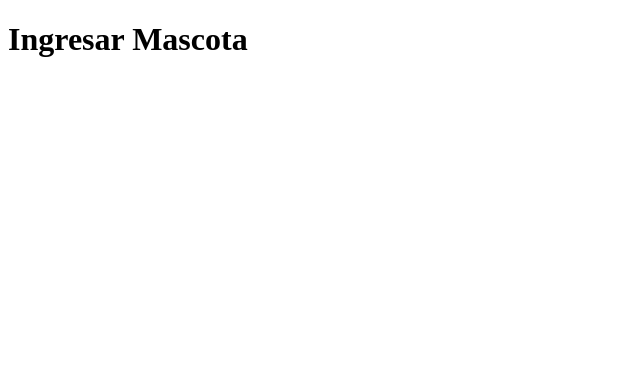
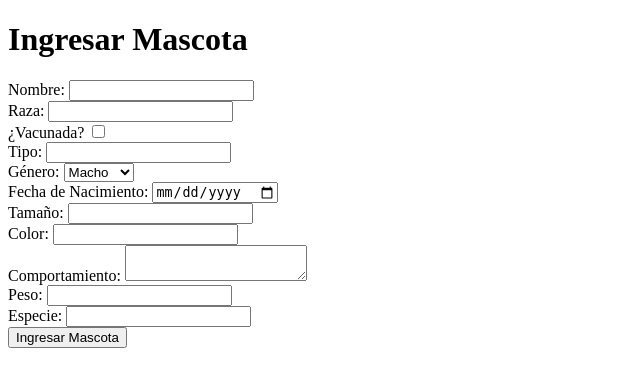
Before and after one commit to Joreyesi/Adoptame, a Django app: page /ingresar_mascota/ in a window 1280 px wide. Shown: the top 387 px of the page, without its empty margins (0-640 px from the left). Run offline with Django 4.2, Linux system fonts and the light colour scheme.

Commit message:
update ingresar mascota html

```diff
--- a/mascotas/templates/mascotas/ingresar_mascota.html
+++ b/mascotas/templates/mascotas/ingresar_mascota.html
@@ -1,11 +1,52 @@
 <!-- mascotas/templates/mascotas/ingresar_mascota.html -->
 <!DOCTYPE html>
-<html>
+<html lang="es">
 <head>
+    <meta charset="UTF-8">
+    <meta name="viewport" content="width=device-width, initial-scale=1.0">
     <title>Ingresar Mascota</title>
 </head>
 <body>
     <h1>Ingresar Mascota</h1>
-    <!-- Tu formulario aquí -->
+    <form method="post" action="{% url 'ingresar_mascota' %}">
+        {% csrf_token %}
+        <label for="nombre_m">Nombre:</label>
+        <input type="text" name="nombre_m" required>
+        <br>
+        <label for="raza_m">Raza:</label>
+        <input type="text" name="raza_m" required>
+        <br>
+        <label for="vacuna_m">¿Vacunada?</label>
+        <input type="checkbox" name="vacuna_m">
+        <br>
+        <label for="tipo_m">Tipo:</label>
+        <input type="text" name="tipo_m" required>
+        <br>
+        <label for="genero_m">Género:</label>
+        <select name="genero_m" required>
+            <option value="Macho">Macho</option>
+            <option value="Hembra">Hembra</option>
+        </select>
+        <br>
+        <label for="fecha_nac_m">Fecha de Nacimiento:</label>
+        <input type="date" name="fecha_nac_m" required>
+        <br>
+        <label for="tamaño_m">Tamaño:</label>
+        <input type="text" name="tamaño_m" required>
+        <br>
+        <label for="color_m">Color:</label>
+        <input type="text" name="color_m" required>
+        <br>
+        <label for="comportamiento_m">Comportamiento:</label>
+        <textarea name="comportamiento_m" required></textarea>
+        <br>
+        <label for="peso_m">Peso:</label>
+        <input type="number" name="peso_m" required>
+        <br>
+        <label for="especie_m">Especie:</label>
+        <input type="text" name="especie_m" required>
+        <br>
+        <input type="submit" value="Ingresar Mascota">
+    </form>
 </body>
 </html>
```
